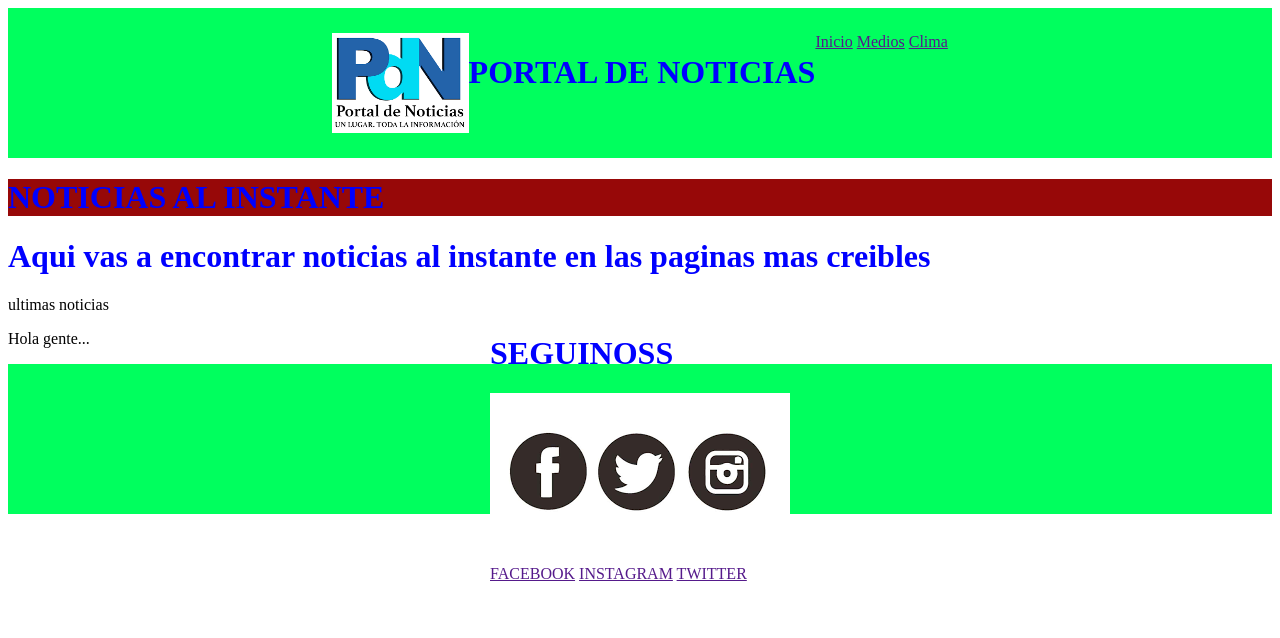
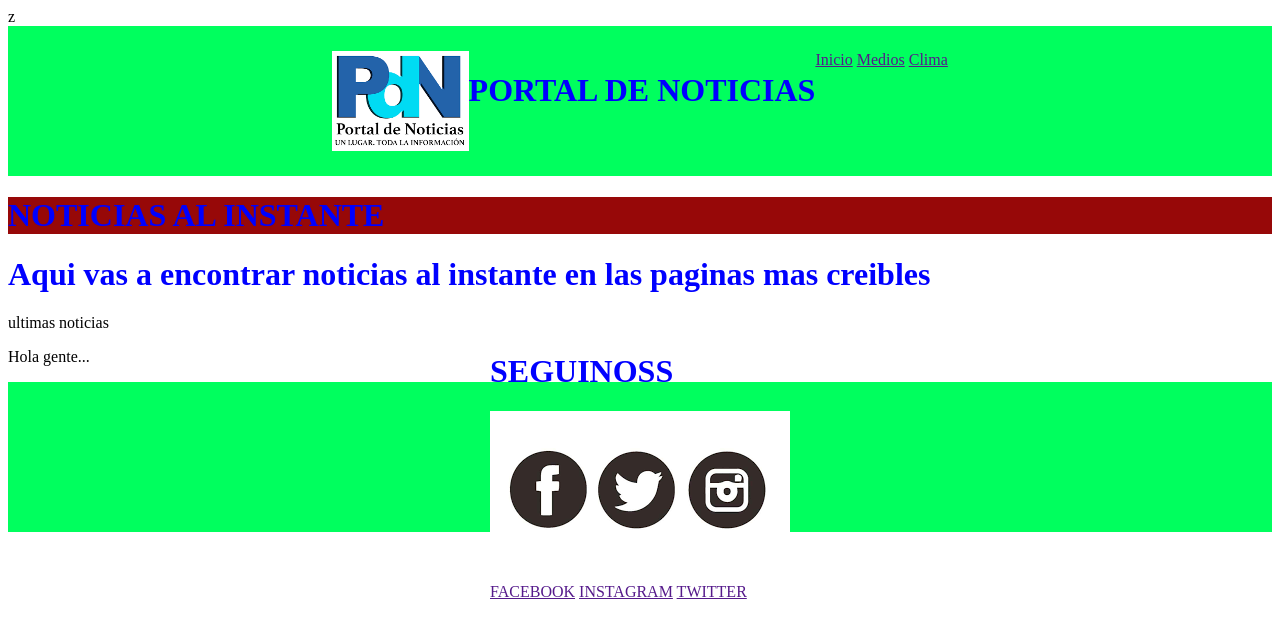
Before and after one commit to matydiaz434233/FinalWed1, a plain HTML site: page index.html in a window 1280 px wide. Drawn offline with Linux system fonts and the light colour scheme.

Commit message:
Update index.html

```diff
--- a/index.html
+++ b/index.html
@@ -14,7 +14,7 @@
     </style>
 
 </head>
-<body>
+<body>z
     <header>
         <div class="logo">
             <img src="portal logo.png" alt="logo del portal">
```
